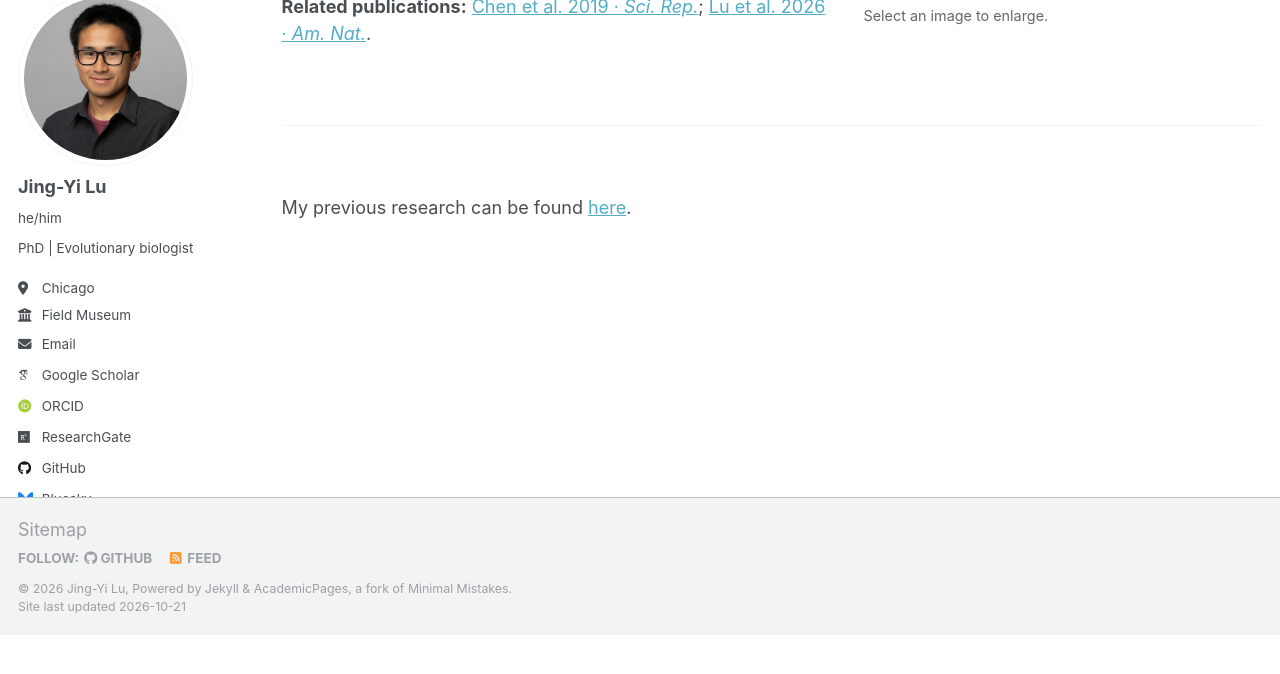
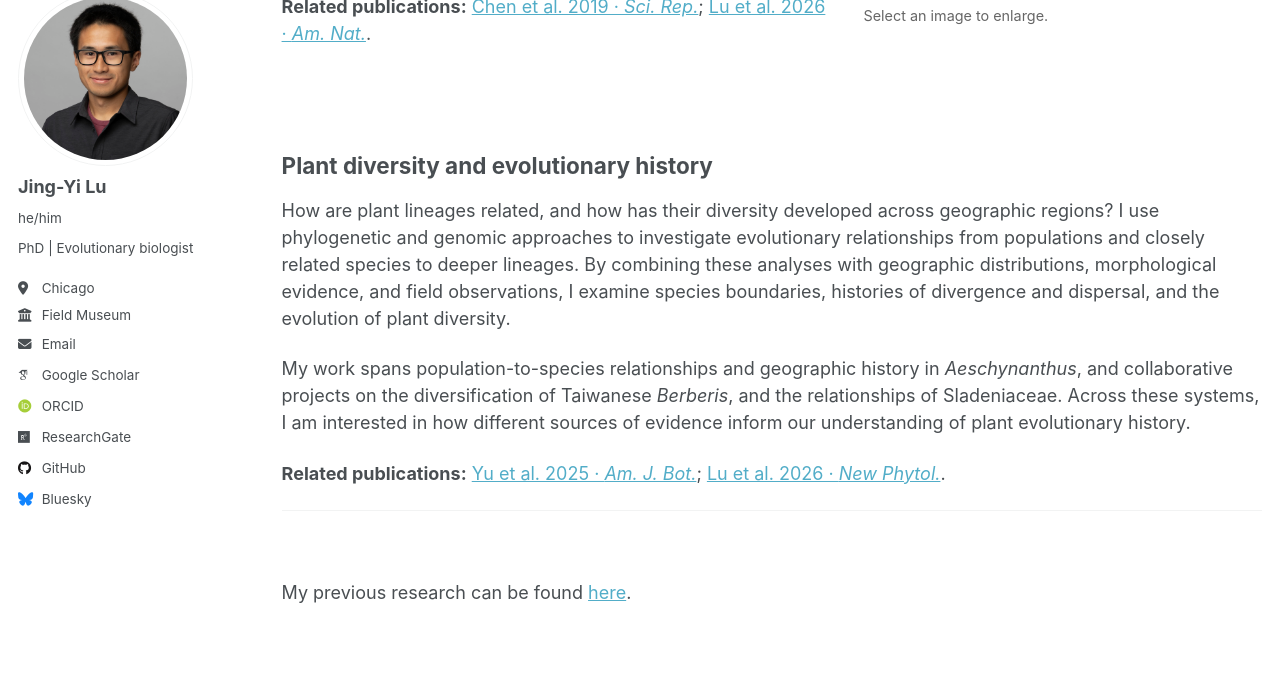
Before and after one commit to jingyilu/jingyilu.github.io, a Jekyll site: the page built from _pages/research.md, in a window 1280 px wide and 900 px high, scrolled down 1221 px, cut to the strip 108-782 px from the top of the window. Built offline with Jekyll 4.4.1, drawn with Linux system fonts in a browser that asks for light colours; some web fonts are replaced; a script that is not in the unit is left out; before the commit the page ends 1964 px from its top, so only the background shows below that.

Commit message:
update research

```diff
--- a/_pages/research.md
+++ b/_pages/research.md
@@ -130,6 +130,33 @@ Plant-pollinator interaction is a compelling subject for investigating the links
   </div>
 </section>
 
+<div class="research-block__text">
+  <h2>Plant diversity and evolutionary history</h2>
+
+  <p>
+    How are plant lineages related, and how has their diversity developed
+    across geographic regions? I use phylogenetic and genomic approaches
+    to investigate evolutionary relationships from populations and closely
+    related species to deeper lineages. By combining these analyses with
+    geographic distributions, morphological evidence, and field observations,
+    I examine species boundaries, histories of divergence and dispersal,
+    and the evolution of plant diversity.
+  </p>
+
+  <p>
+    My work spans population-to-species relationships and geographic
+    history in <em>Aeschynanthus</em>, and collaborative projects on the
+    diversification of Taiwanese <em>Berberis</em>, and the relationships of
+    Sladeniaceae. Across these systems, I am interested in how different
+    sources of evidence inform our understanding of plant evolutionary history.
+  </p>
+
+  <p>
+    <strong>Related publications:</strong>
+    <a href="https://doi.org/10.1002/ajb2.70141">Yu et al. 2025 · <em>Am. J. Bot.</em></a>;
+    <a href="https://doi.org/10.1111/nph.70871">Lu et al. 2026 · <em>New Phytol.</em></a>.
+  </p>
+</div>
 
 
 ---
```
